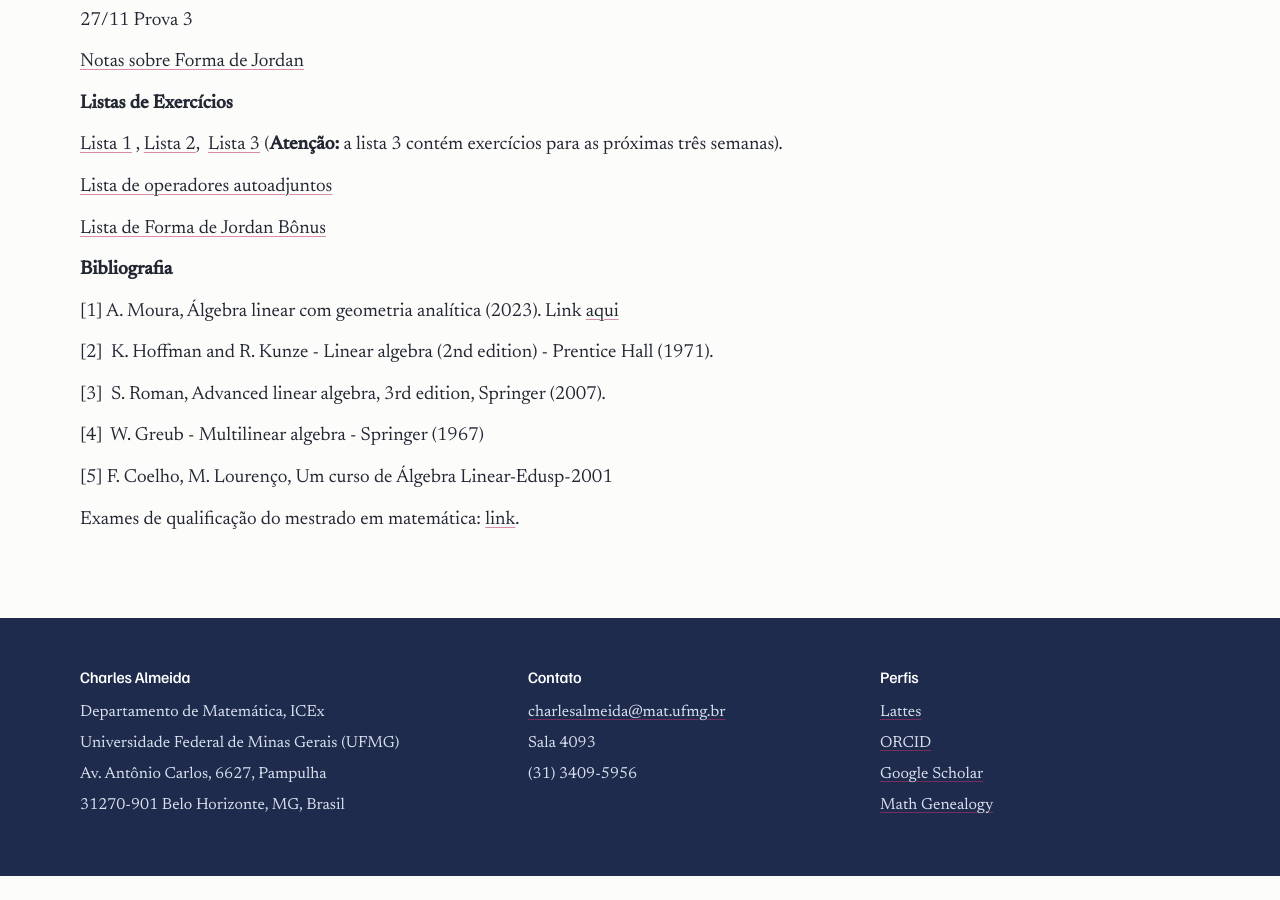
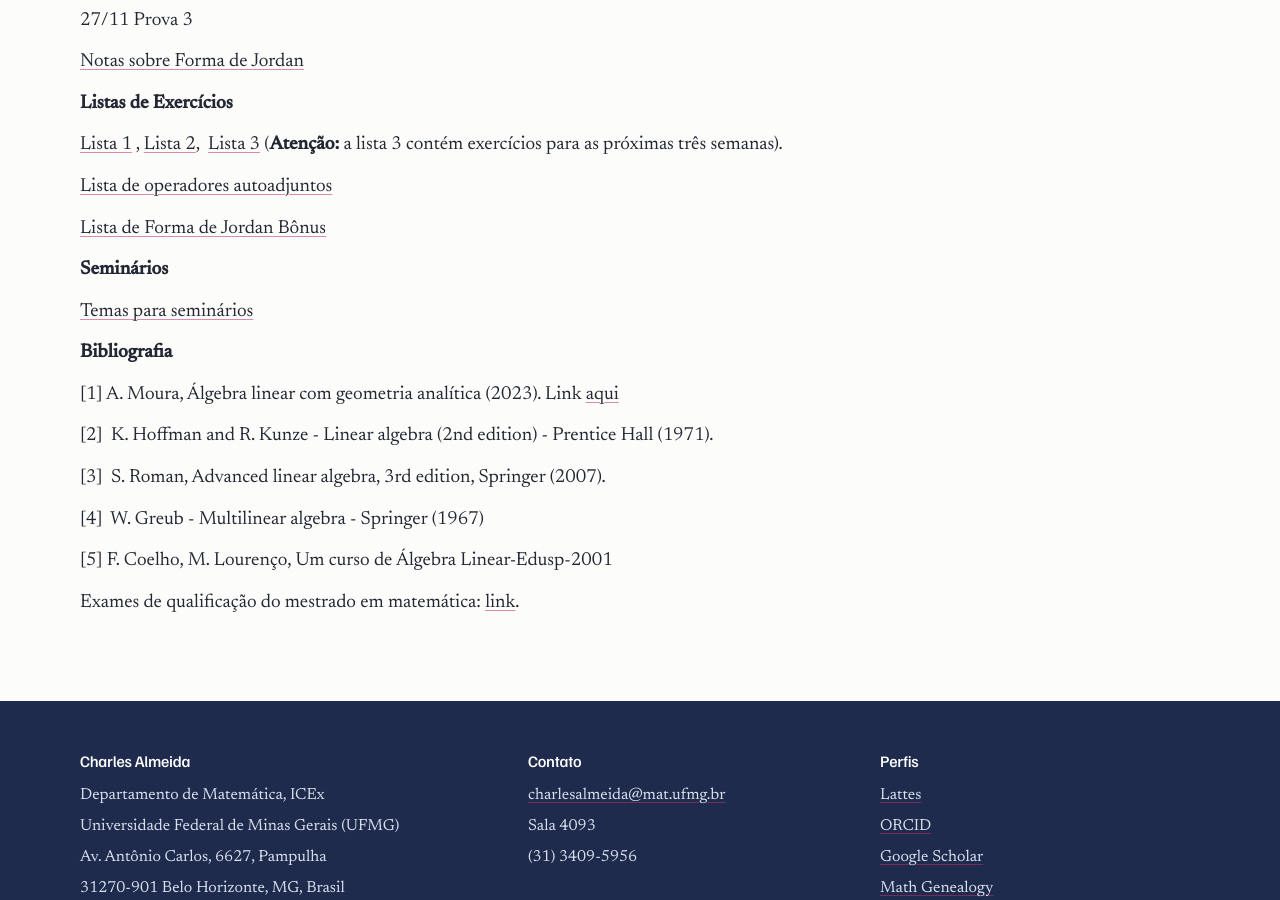
Before and after one commit to charlesalmd/charlesalmd.github.io, a Jekyll site: the page built from pt/ensino/2026-2/mat213/index.md, in a window 1280 px wide and 900 px high, scrolled down 783 px. Built offline with Jekyll 4.4.1, drawn with Linux system fonts in a browser that asks for light colours; before the commit the page ends 1659 px from its top, so only the background shows below that.

Commit message:
MAT213: adiciona temas para seminários
Co-Authored-By: Claude Opus 5.5 <noreply@anthropic.com>

```diff
--- a/pt/ensino/2026-2/mat213/index.md
+++ b/pt/ensino/2026-2/mat213/index.md
@@ -29,6 +29,10 @@ lang: pt
 
 [Lista de Forma de Jordan Bônus](lista-forma-de-jordan.pdf)
 
+<strong>Seminários</strong>
+
+[Temas para seminários](temas-seminarios.pdf)
+
 <strong>Bibliografia</strong>
 
 [1] A. Moura, Álgebra linear com geometria analítica (2023). Link [aqui](https://www.ime.unicamp.br/~aamoura/Ensino/Ensino.html)
```
Also changed, not shown: 1 other file.
